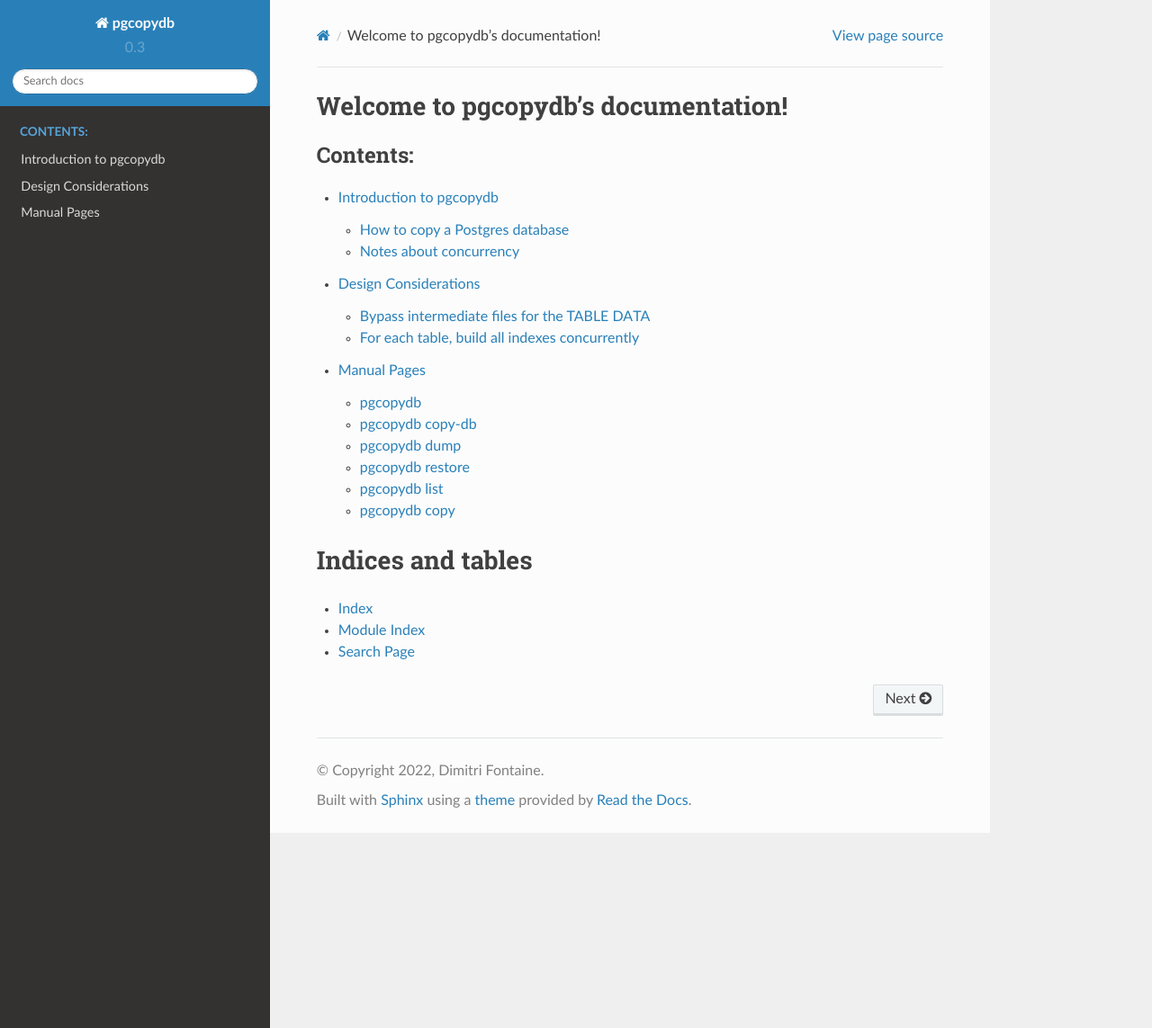
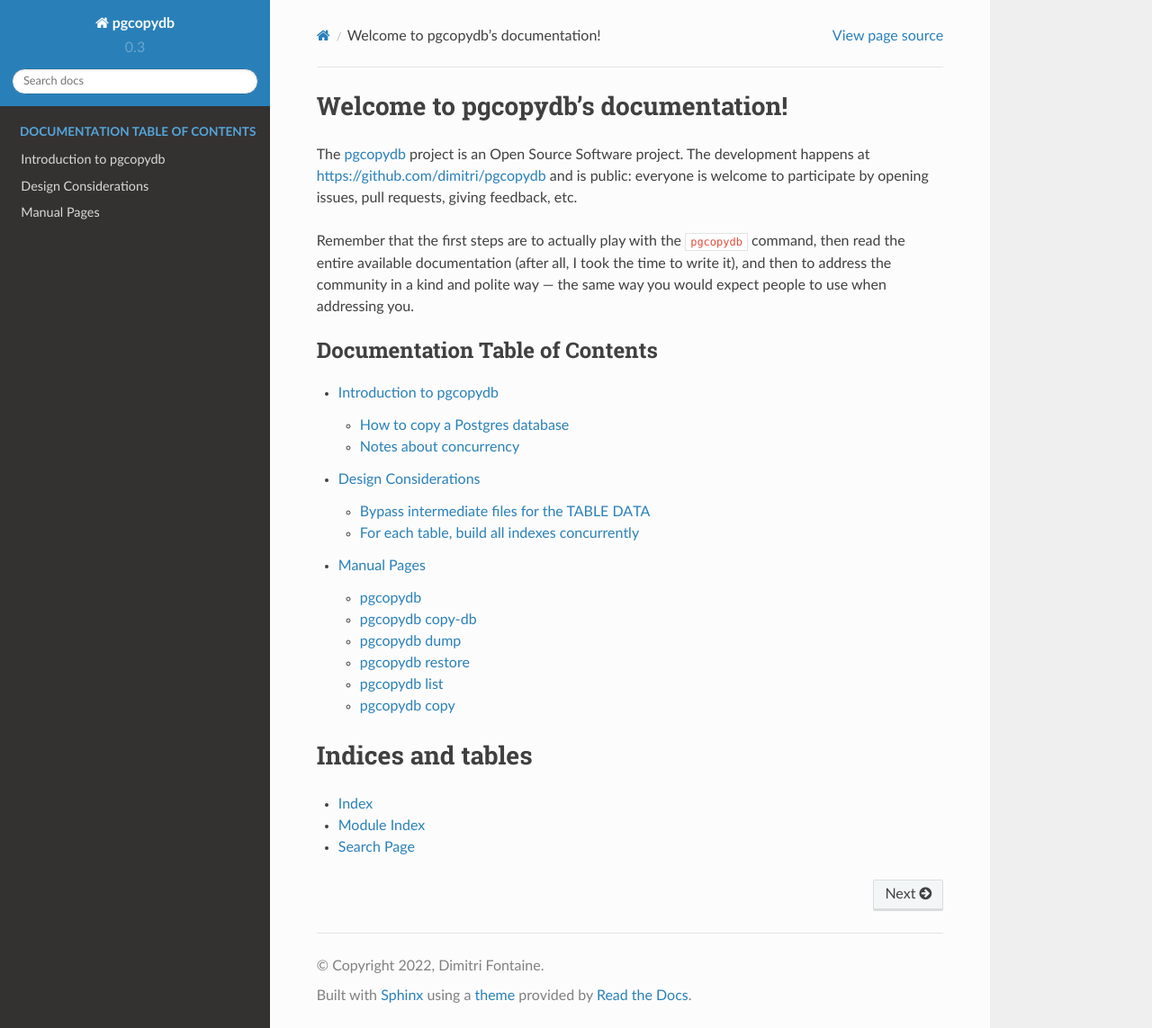
Before and after one commit to dimitri/pgcopydb, a Sphinx documentation site: the page built from docs/index.rst, in a window 1280 px wide and 1143 px high. Shown: the whole window at 90% size. Built offline with Sphinx 7.4.7 and the Read the Docs theme 2.0.0, drawn with Linux system fonts in a browser that asks for light colours.

Commit message:
Add a link from the main docs page back to the github project page.

```diff
--- a/docs/index.rst
+++ b/docs/index.rst
@@ -6,9 +6,22 @@
 Welcome to pgcopydb's documentation!
 ====================================
 
+The `pgcopydb`__ project is an Open Source Software project. The development
+happens at `https://github.com/dimitri/pgcopydb`__ and is public: everyone
+is welcome to participate by opening issues, pull requests, giving feedback,
+etc.
+
+Remember that the first steps are to actually play with the ``pgcopydb``
+command, then read the entire available documentation (after all, I took the
+time to write it), and then to address the community in a kind and polite
+way — the same way you would expect people to use when addressing you.
+
+__ https://github.com/dimitri/pgcopydb
+__ https://github.com/dimitri/pgcopydb
+
 .. toctree::
    :maxdepth: 2
-   :caption: Contents:
+   :caption: Documentation Table of Contents
 
    intro
    design
```
